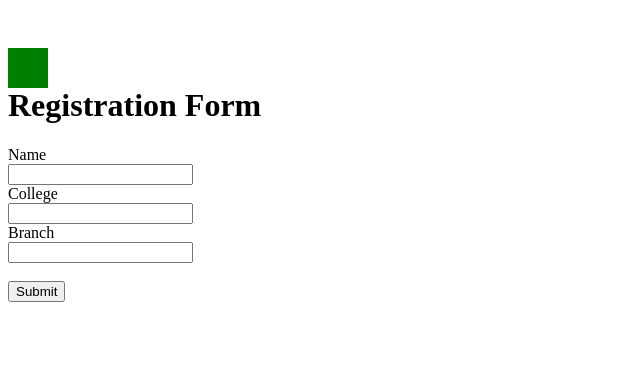
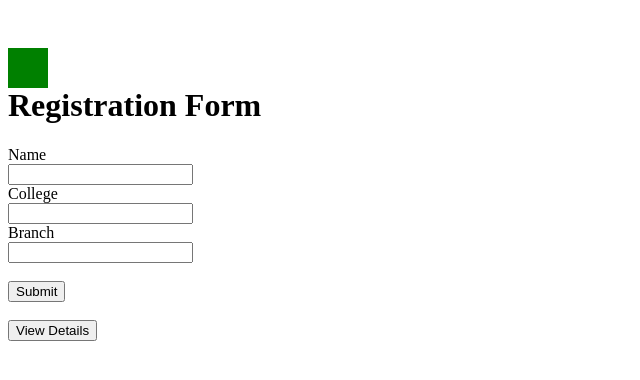
Before and after one commit to Damini613/angular-ivy-jmzkph, an Angular app: page / in a window 1280 px wide. Shown: the top 380 px of the page, without its empty margins (0-640 px from the left). Built offline with nearby package versions, Linux system fonts and the light colour scheme.

Commit message:
2 files modified

```diff
--- a/src/app/app.component.html
+++ b/src/app/app.component.html
@@ -5,3 +5,7 @@ Name <br><input type="text" #name> <br>
 College <br> <input type="text" #college> <br>
 Branch <br><input type="text" #branch> <br> <br>
 <button (click)="submitDetails(name.value,college.value,branch.value)">Submit</button>
+
+<br> <br>
+<button (click)="showDetails()">View Details</button>
+<!--using binding property or interpolation -->
--- a/src/app/app.component.ts
+++ b/src/app/app.component.ts
@@ -16,4 +16,8 @@ export class AppComponent {
     this.branch = branch;
     alert('Your response has been submitted successfully');
   }
+
+  showDetails(){
+    document.write(this.name)
+  }
 }
```
